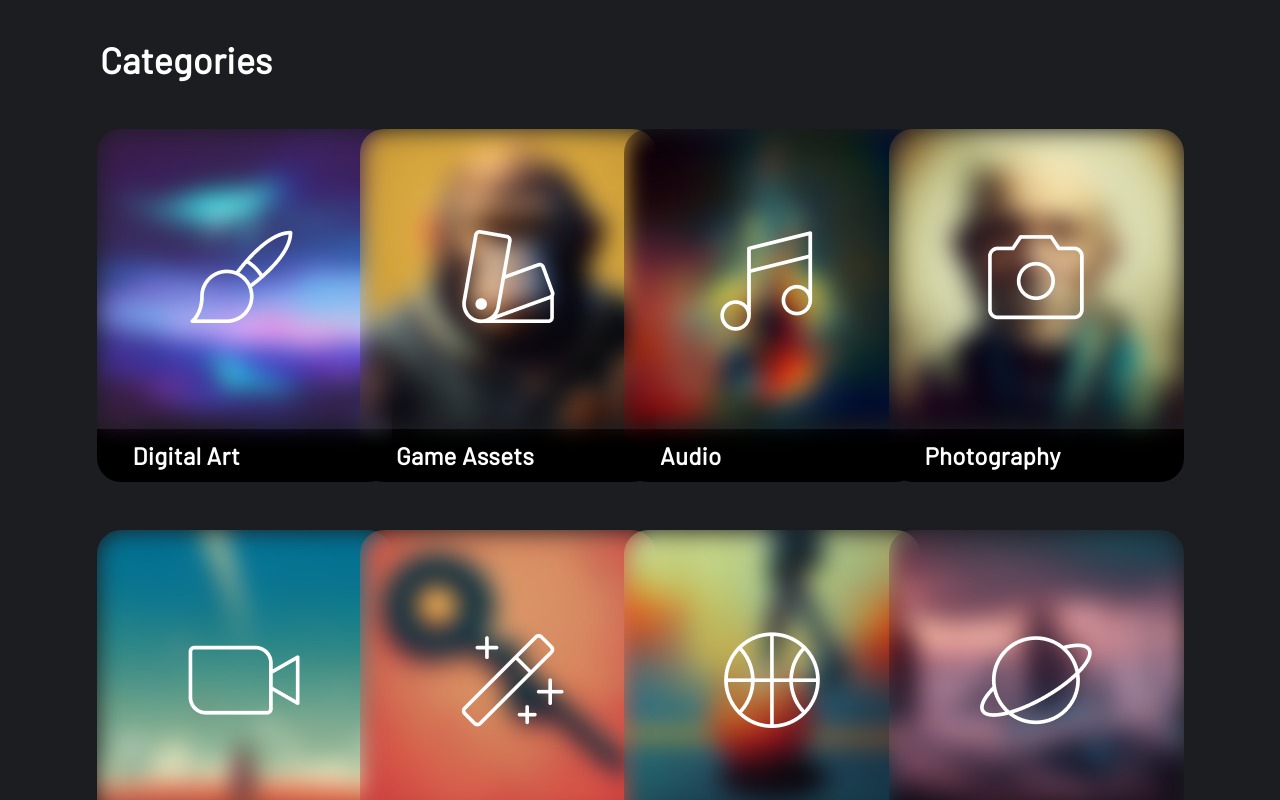
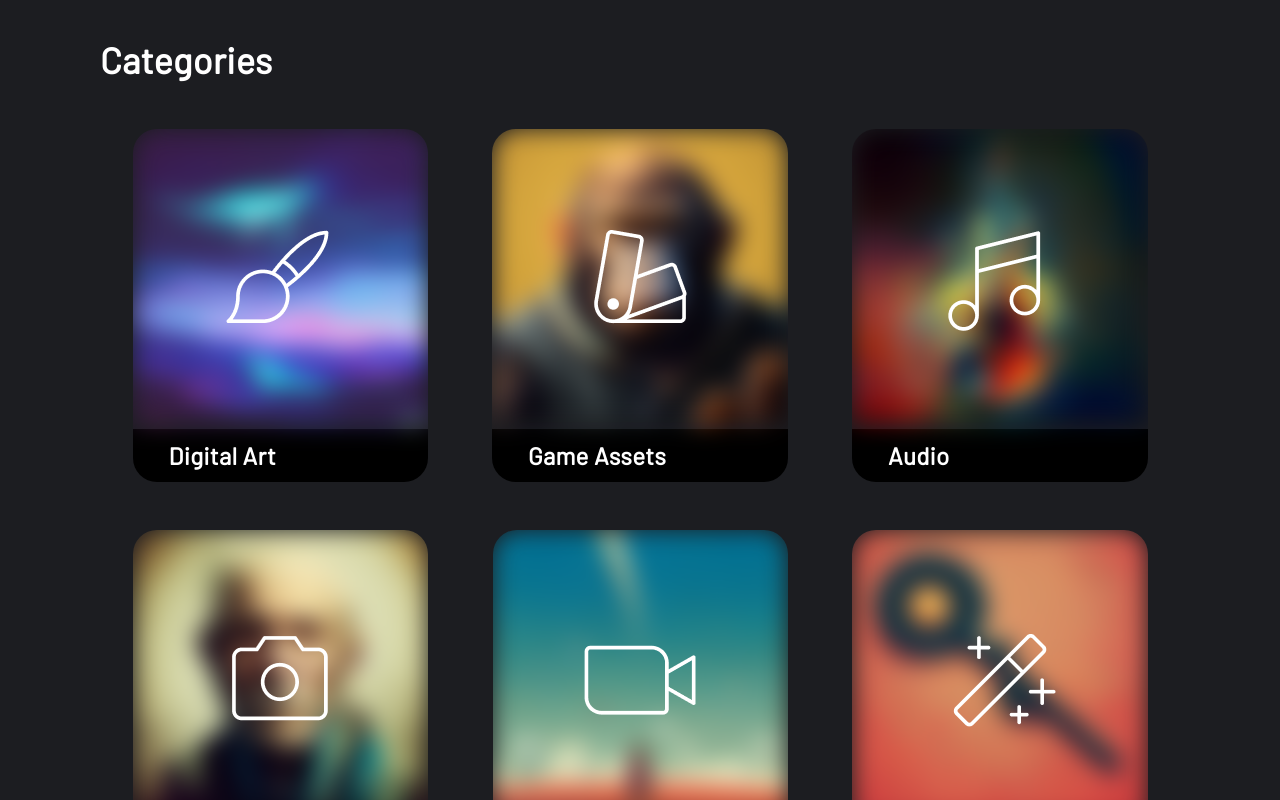
Before and after one commit to gkartsivadze/Artopia-React, a React (Vite) app: page / in a window 1280 px wide. Shown: the part 4240-5040 px from the top of the page. Built offline with nearby package versions, Linux system fonts and the light colour scheme.

Commit message:
finsh for today Animation is brOKEN ONE MORE TIME

```diff
--- a/src/App.css
+++ b/src/App.css
@@ -402,10 +402,10 @@ nav {
 
 #categories_section .grid_container {
   display: grid;
-  grid-template-columns: repeat(auto-fill, 9rem);
+  grid-template-columns: repeat(auto-fill, 11rem);
   gap: 2rem;
   place-items: center;
-  justify-content: center;
+  justify-content: space-evenly;
 }
 #categories_section .grid_container .category_div {
   border-radius: 1rem;
@@ -682,6 +682,9 @@ footer .option_list li {
   section {
     padding-inline: 1rem;
   }
+  #categories_section .grid_container {
+    grid-template-columns: repeat(auto-fill, 13.5rem);
+  }
   .card {
     width: 20rem;
   }
--- a/src/App.scss
+++ b/src/App.scss
@@ -441,10 +441,10 @@ nav {
 #categories_section {
     .grid_container {
         display: grid;
-        grid-template-columns: repeat(auto-fill, 9rem);
+        grid-template-columns: repeat(auto-fill, 11rem);
         gap: 2rem;
         place-items: center;
-        justify-content: center;
+        justify-content: space-evenly;
 
         .category_div {
             border-radius: 1rem;
@@ -757,7 +757,11 @@ footer {
     section {
         padding-inline: 1rem;
     }
-
+    #categories_section {
+        .grid_container {
+            grid-template-columns: repeat(auto-fill, 13.5rem);
+        }
+    }
     .card {
         width: 20rem;
 
--- a/src/components/Navigation.jsx
+++ b/src/components/Navigation.jsx
@@ -19,7 +19,7 @@ export default function Navigation() {
         menuState();
     }, [])
     return <nav style={{
-        backgroundImage: moved ? "linear-gradient(var(--black-1), transparent)" : "none",
+        backdropFilter: moved ? "blur(5px)" : "none",
         paddingTop: navigation ?  (moved ? "1rem" : "1.5rem") : (moved ? "1rem" : "2rem")
         }}>
             <svg width="131" height="38" viewBox="0 0 131 38" fill="none" xmlns="http://www.w3.org/2000/svg">
--- a/src/components/WelcomePage/WelcomePage.jsx
+++ b/src/components/WelcomePage/WelcomePage.jsx
@@ -14,10 +14,10 @@ export default function WelcomePage() {
         let interval = [];
         let road = $(".animation_div").height() + height;
         let numOfCards = Math.floor(road / height);
-        numOfCards & 2 == 0 ? numOfCards-- : "" ;
+        numOfCards = numOfCards % 2 == 0 ? numOfCards - 1 : numOfCards ;
         let spaceBetween = (road - (height * numOfCards)) / numOfCards;
         let timerInterval = 1000 / 30;
-        if (cards.length < numOfCards) {
+        if (cards.length <= numOfCards) {
             setCards(prev => ([
                 ...prev,
                 cards.length + 1
```
Also changed, not shown: 1 other file (tests, documents, lock files or other folders).
